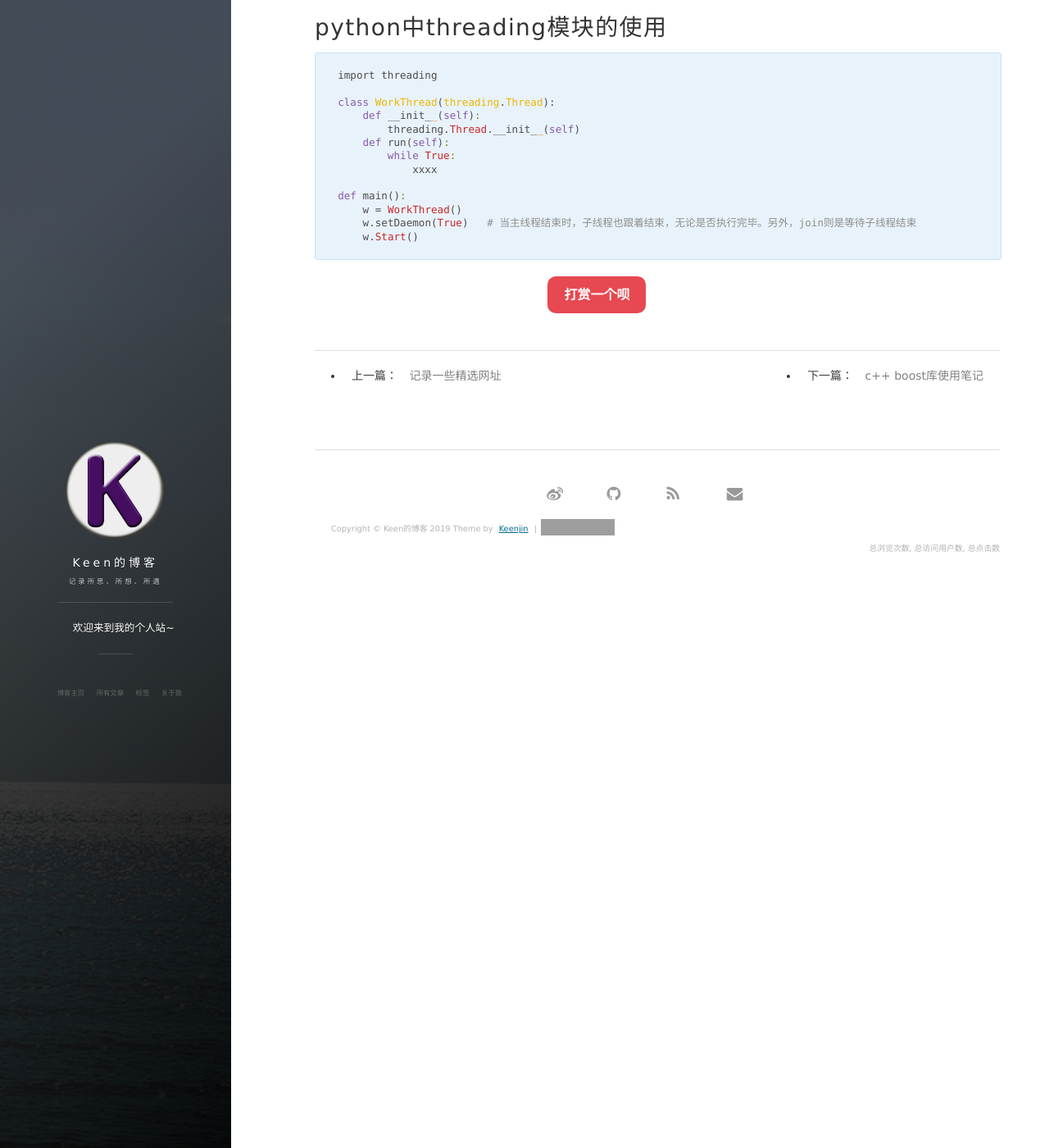
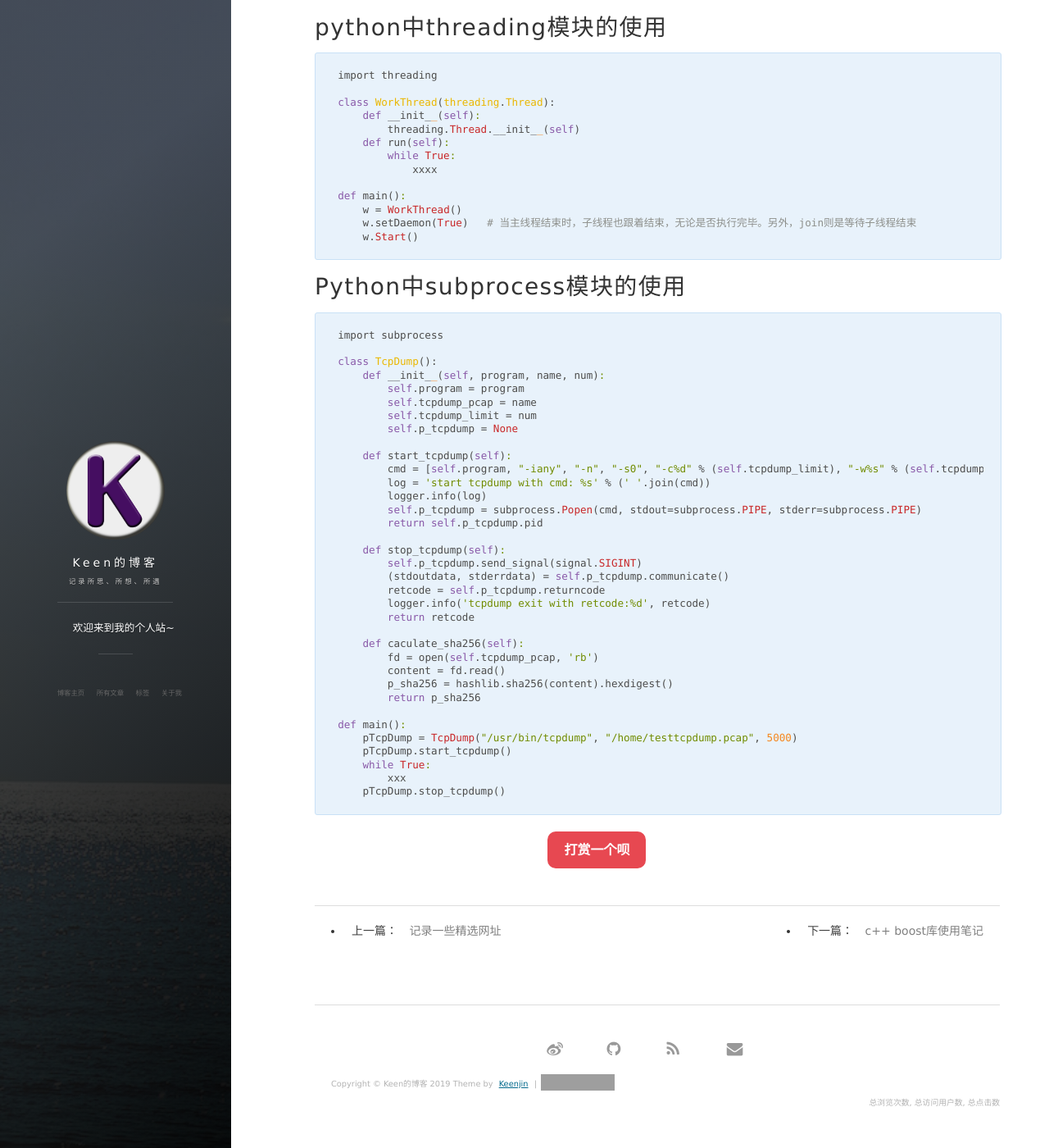
Before and after one commit to Keenjin/Keenjin.github.io, a Jekyll site: the page built from _posts/2019-01-05-python_note.md, in a window 1280 px wide and 1400 px high, scrolled down 8590 px. Shown: the whole window at 82% size. Built offline with Jekyll 4.4.1, drawn with Linux system fonts in a browser that asks for light colours; nearby versions of some CDN libraries; comment, search, counter and statistics services are not loaded; grey boxes are pictures that could not be loaded.

````diff
--- a/_posts/2019-01-05-python_note.md
+++ b/_posts/2019-01-05-python_note.md
@@ -425,3 +425,43 @@ def main():
     w.setDaemon(True)   # 当主线程结束时，子线程也跟着结束，无论是否执行完毕。另外，join则是等待子线程结束
     w.Start()
 ```
+
+# Python中subprocess模块的使用
+
+```python
+import subprocess
+
+class TcpDump():
+    def __init__(self, program, name, num):
+        self.program = program
+        self.tcpdump_pcap = name
+        self.tcpdump_limit = num
+        self.p_tcpdump = None
+
+    def start_tcpdump(self):
+        cmd = [self.program, "-iany", "-n", "-s0", "-c%d" % (self.tcpdump_limit), "-w%s" % (self.tcpdump_pcap)]
+        log = 'start tcpdump with cmd: %s' % (' '.join(cmd))
+        logger.info(log)
+        self.p_tcpdump = subprocess.Popen(cmd, stdout=subprocess.PIPE, stderr=subprocess.PIPE)
+        return self.p_tcpdump.pid
+
+    def stop_tcpdump(self):
+        self.p_tcpdump.send_signal(signal.SIGINT)
+        (stdoutdata, stderrdata) = self.p_tcpdump.communicate()
+        retcode = self.p_tcpdump.returncode
+        logger.info('tcpdump exit with retcode:%d', retcode)
+        return retcode
+
+    def caculate_sha256(self):
+        fd = open(self.tcpdump_pcap, 'rb')
+        content = fd.read()
+        p_sha256 = hashlib.sha256(content).hexdigest()
+        return p_sha256
+
+def main():
+    pTcpDump = TcpDump("/usr/bin/tcpdump", "/home/testtcpdump.pcap", 5000)
+    pTcpDump.start_tcpdump()
+    while True:
+        xxx
+    pTcpDump.stop_tcpdump()
+```
````
Also changed, not shown: _posts/2019-03-11-vmware_centeros7_xshell6.md (added, +62 -0 lines), _posts/2018-12-26-linux_shell_cmd_note.md (line endings or trailing spaces), images/post/vmware_centeros/1.jpg (added), images/post/vmware_centeros/10.jpg (added), images/post/vmware_centeros/11.jpg (added), images/post/vmware_centeros/12.jpg (added), images/post/vmware_centeros/2.jpg (added), images/post/vmware_centeros/3.jpg (added), images/post/vmware_centeros/4.jpg (added), images/post/vmware_centeros/5.jpg (added), images/post/vmware_centeros/6.jpg (added), images/post/vmware_centeros/7.jpg (added), images/post/vmware_centeros/8.jpg (added), images/post/vmware_centeros/9.jpg (added).
